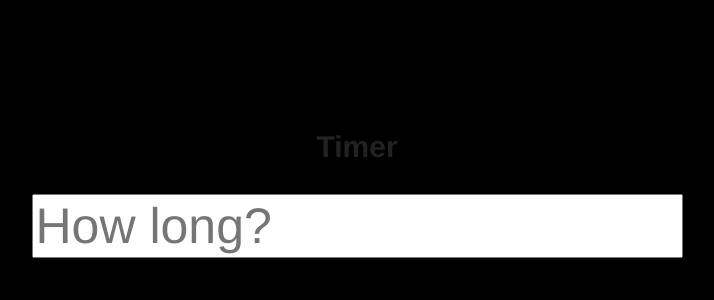
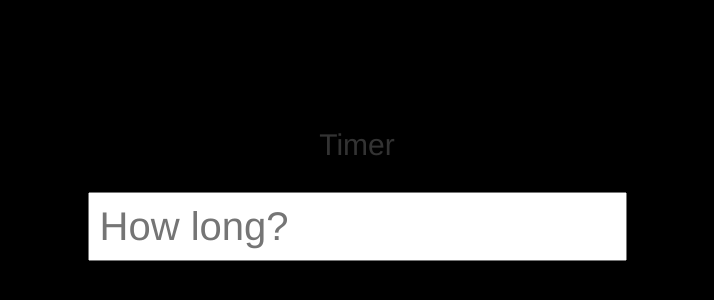
Before and after one commit to sebpearce/minimal-timer, a plain HTML site: page index.htm in a window 1280 px wide. Shown: the part 206-506 px from the top of the page, without its empty margins (283-997 px from the left). Drawn offline with Linux system fonts and the light colour scheme.

Commit message:
tidy up design

```diff
--- a/index.htm
+++ b/index.htm
@@ -8,10 +8,6 @@
 	<meta http-equiv="Content-Type" content="text/html; charset=UTF-8" >
 	<link rel="stylesheet" href="Meyerweb_css_reset.css" />
 	<link rel="stylesheet" href="timer.css" />
-	<script type="text/javascript" src="jquery-1.9.1.js"></script>
-	<script type="text/javascript" src="timer.js"></script>
-
-
 	<title>Timer</title>
 
 </head>
@@ -21,13 +17,16 @@
 	<table id="wrapper">
 		<tr>
 			<td>
-			<label id="howlong">Timer</label>
+				<label id="appname">Timer</label>
 				<input type="text" id="timeinput" placeholder="How long?" autofocus />
 				<span id="timer">05:00</span>
 			</td>
 		</tr>
 	</table>
 
+	<script type="text/javascript" src="jquery-1.9.1.js"></script>
+	<script type="text/javascript" src="timer.js"></script>
+
 </body>
 
 </html>
--- a/timer.css
+++ b/timer.css
@@ -13,19 +13,23 @@ html, body, #wrapper {
    text-align: center;
 }
 
+#appname {
+	font: 30px 'Helvetica Neue','Arial',sans-serif;
+	font-weight: 200;
+	color: #333;
+	display: block;
+	margin-bottom: 1em;
+	/*display: none;*/
+}
+
 #timer {
 	font: bold 200px 'Helvetica Neue','Arial',sans-serif;
 	display: none;
 }
 
 #timeinput {
-	font: 50px 'Helvetica Neue','Arial',sans-serif;
+	font: 40px 'Helvetica Neue','Arial',sans-serif;
+	font-weight: 200;
+	padding: 10px;
 	outline: none;
 }
-
-#howlong {
-	font: bold 30px 'Helvetica Neue','Arial',sans-serif;
-	color: #222;
-	display: block;
-	margin-bottom: 1em;
-}
--- a/timer.js
+++ b/timer.js
@@ -67,7 +67,7 @@ function flashScreen() {
 function startTimer(totalSeconds) {
 
 	if (totalSeconds == 0) {
-	/*	$('#howlong').hide();
+	/*	$('#appname').hide();
 		$('#timeinput').hide();
 		$('#timer').show();
 		$('#timer').text("Uh-oh.");	*/
@@ -77,7 +77,7 @@ function startTimer(totalSeconds) {
 	var beepSound = new Audio("vibes.wav"); // buffers automatically when created
 
 	flashScreen();
-	$('#howlong').hide();
+	$('#appname').hide();
 	$('#timeinput').hide();
 	$('#timer').show();
 
```
Also changed, not shown: timer.htm (deleted, +0 -33 lines). Lines whose indentation alone changed are shown as unchanged.
